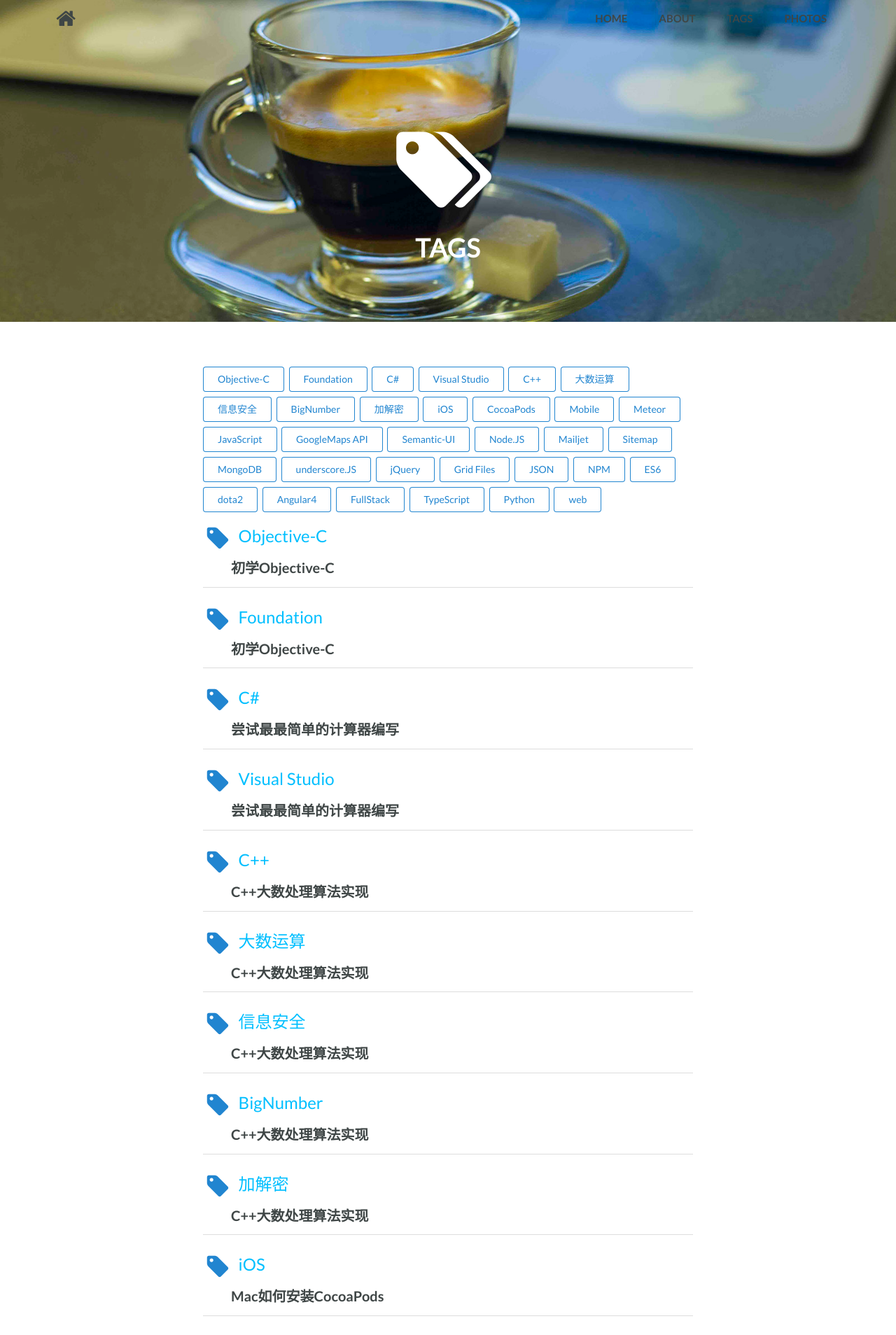
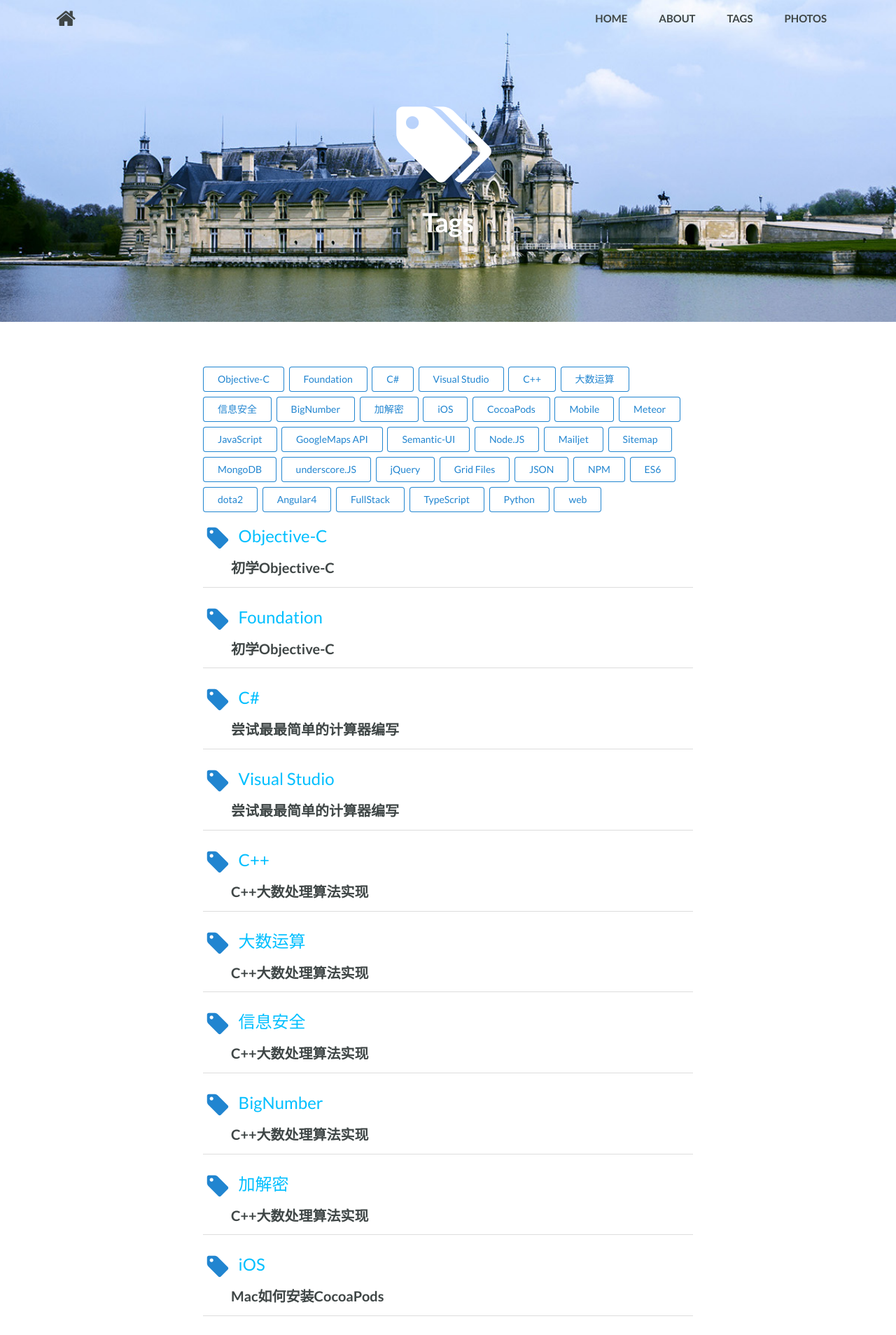
Before and after one commit to susufqx/susufqx.github.com, a Jekyll site: the page built from tags.html, in a window 1280 px wide. Shown: the top 1908 px of the page at 70% size. Built offline with Jekyll 4.4.1, drawn with Linux system fonts in a browser that asks for light colours; nearby versions of some CDN libraries.

Commit message:
[lirui] Fix the page

```diff
--- a/_config.yml
+++ b/_config.yml
@@ -8,7 +8,6 @@
 # Site settings
 title: SusuFQX Blog
 #email: jiangsulirui@gmail.com
-description:  Welcome to my blog
 url: "http://susufqx.github.io" # the base hostname & protocol for your site
 baseurl: ""
 
--- a/_includes/header.html
+++ b/_includes/header.html
@@ -11,21 +11,26 @@
   </div>
   <!--Text part of header-->
   <div class="ui text container header">
-      <a href="{{ site.baseurl }}/" class="ui small centered circular image">
-        <img src="{{site.myself-avatar}}" />
-      </a>
-
     {%if page.title%}
+      <div class="ui centered circular">
+        {%if page.title == 'Tags'%}
+          <i class="massive tags icon"></i>
+        {%elsif page.title == 'About'%}
+          <i class="massive book icon"></i>
+        {%endif%}
+      </div>
       <h1>{{page.title}}</h1>
       <div class="metadata">
         <span class="date"><h2>{{page.date | date: "%B %-d, %Y"}}</h2></span>
       </div>
     {%else%}
+      <a href="{{ site.baseurl }}/" class="ui small centered circular image">
+        <img src="{{site.myself-avatar}}" />
+      </a>
       <h1 class="ui inverted ">
         SusuFQX Blog
       </h1>
       <div class="main blog-part">
-        <p class="description">{{ site.description }}</p>
         <a href="about" class="ui inverted button">ABOUT</a>
       </div>
     {%endif%}
--- a/_layouts/default.html
+++ b/_layouts/default.html
@@ -1,8 +1,6 @@
 <!DOCTYPE html>
 <html>
-
   {% include head.html %}
-
   <body>
     <!--Sidebar menu-->
     {% include sidebar.html %}
--- a/_layouts/tag.html
+++ b/_layouts/tag.html
@@ -5,28 +5,7 @@
     <!--Sidebar menu-->
     {% include sidebar.html %}
     <div class="pusher">
-      <div class="main-header">
-        <div class="ui inverted vertical masthead center aligned segment" style="background-image: url('/assets/hero.jpg');background-size: cover;">
-          <div class="ui container">
-            <!--Following menu-->
-            <div class="ui large top fixed menu following-menu transition hidden">
-              {% include menu.html %}
-            </div>
-            <!--Fixed menu-->
-            <div class="ui menu secondary large main-menu">
-              {% include menu.html %}
-            </div>
-          </div>
-          <div class="ui text container header tags-part">
-            <div class="header">
-              <i class="massive tags icon"></i>
-            </div>
-            <h1 class="ui inverted">
-              TAGS
-            </h1>
-          </div>
-        </div>
-      </div>
+      {% include header.html %}
       <div class="page-content">
         <div class="wrapper">
           {{ content }}
--- a/css/main.scss
+++ b/css/main.scss
@@ -18,7 +18,6 @@ body{
 }
 
 /* header part */
-.main-header {
 .ui.inverted.vertical.masthead.center.aligned.segment{
   height: 460px;
   background: no-repeat center center;
@@ -28,7 +27,6 @@ body{
   .blog-part{
     .description{
       font-size: 22px;
-      }
     }
   }
 }
@@ -75,7 +73,6 @@ body{
   }
 }
 @media only screen and (max-width: 700px) {
-  .main-header{
   .ui.inverted.vertical.masthead.center.aligned.segment{
     height: 280px;
     .ui.small.centered.circular.image{
@@ -106,7 +103,6 @@ body{
         padding-bottom: 1em;
       }
       display: block !important;
-      }
     }
   }
 }
@@ -274,8 +270,6 @@ body{
   }
 }
 
-
-
 pre {
   overflow: auto;
   display: block;
@@ -301,3 +295,11 @@ pre code {
   border-radius: 0;
   word-wrap: normal;
 }
+
+.ui.centered.circular {
+  padding-top: 4em;
+}
+
+.massive.tags.icon {
+
+}
```
Lines whose indentation alone changed are shown as unchanged.
